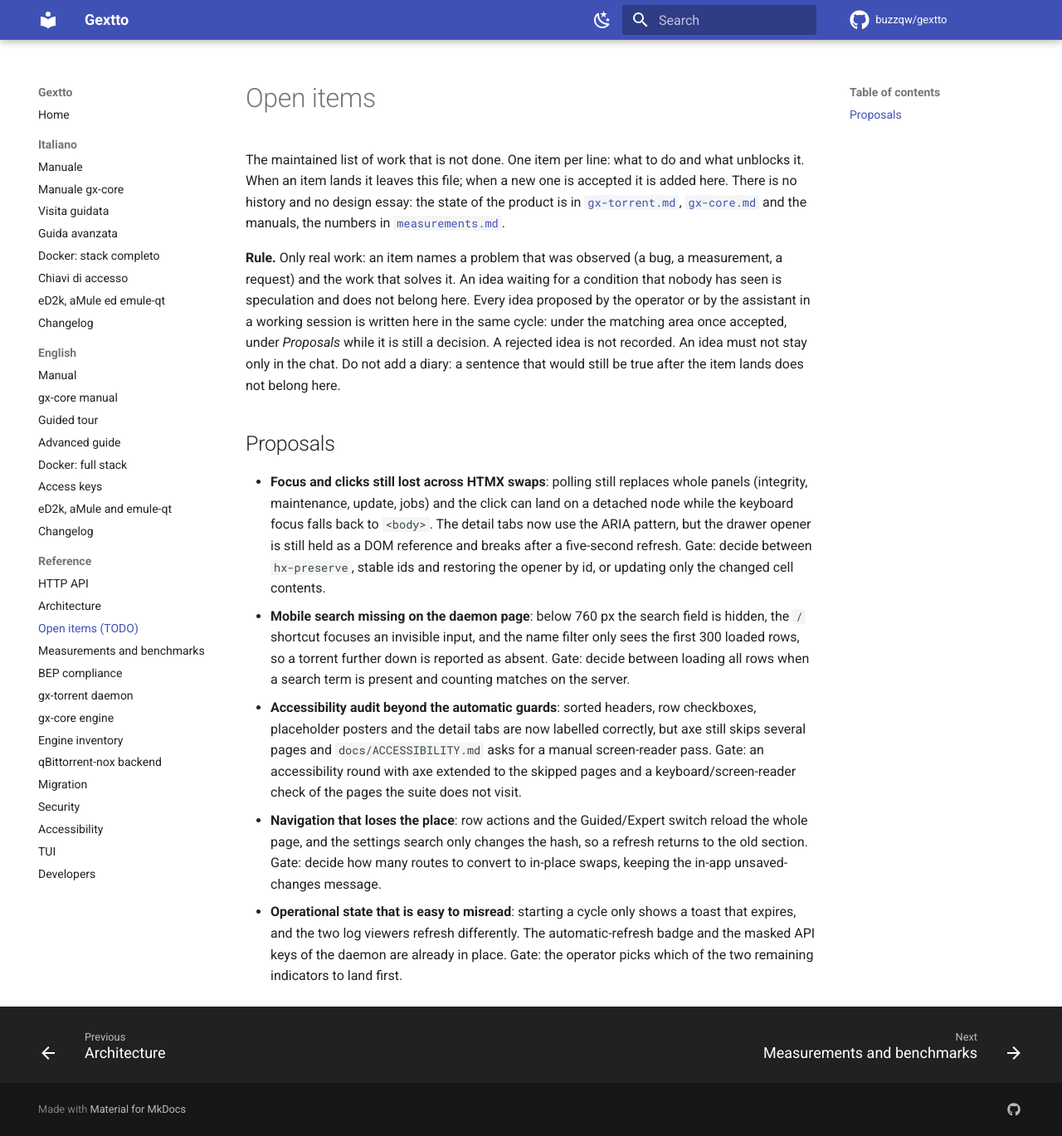
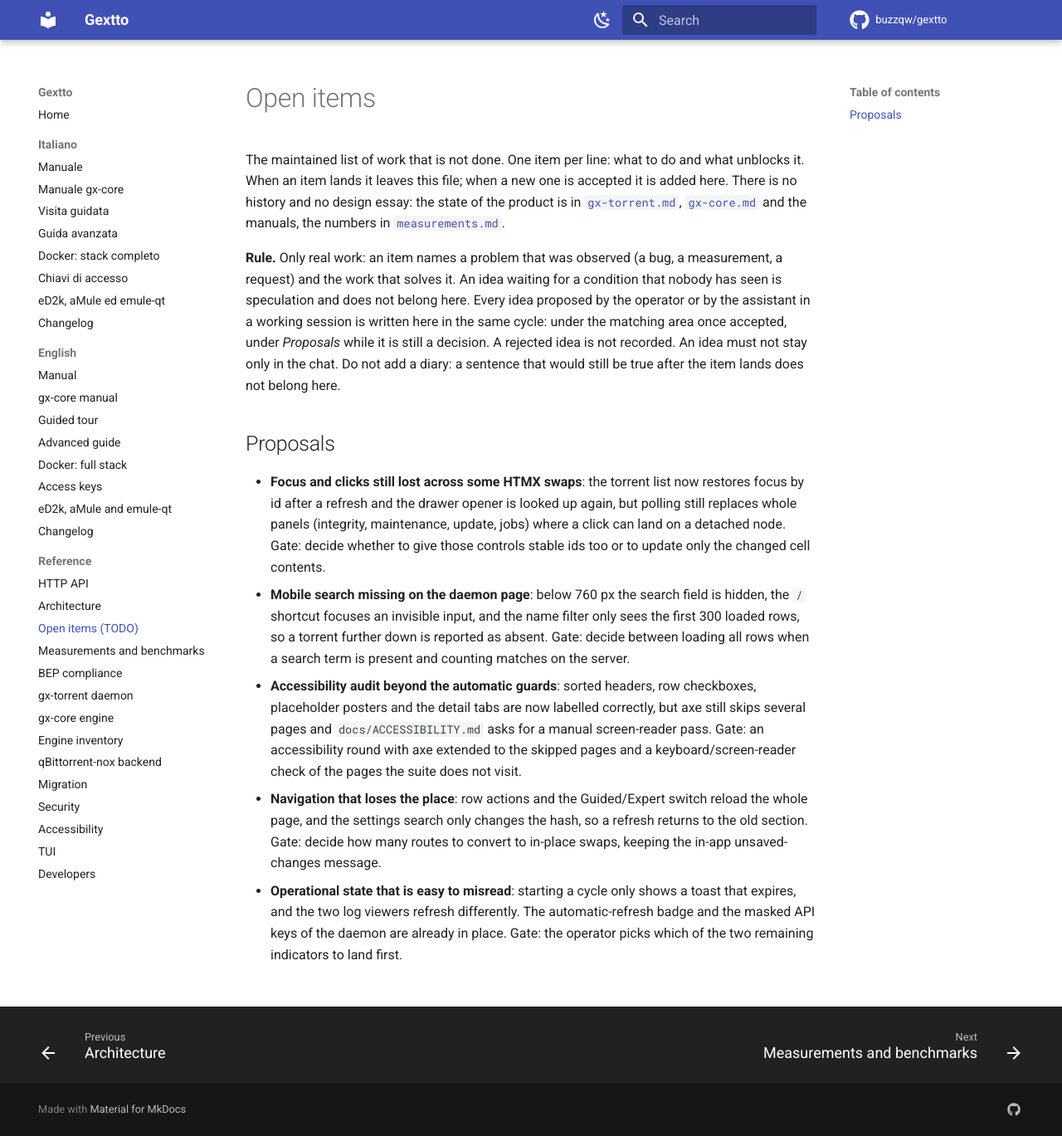
Before and after one commit to buzzqw/gextto, an MkDocs documentation site: the page built from docs/todo.md, in a window 1280 px wide and 1369 px high. Shown: the whole window at 83% size. Built offline with MkDocs 1.6.1 and Material for MkDocs 9.7.7, drawn with Linux system fonts in a browser that asks for light colours; comment, search, counter and statistics services are not loaded.

Commit message:
ui: keep keyboard focus stable across the five-second list refresh

```diff
--- a/docs/todo.md
+++ b/docs/todo.md
@@ -16,12 +16,11 @@ still be true after the item lands does not belong here.
 
 ## Proposals
 
-- **Focus and clicks still lost across HTMX swaps**: polling still replaces whole panels
-  (integrity, maintenance, update, jobs) and the click can land on a detached node while
-  the keyboard focus falls back to `<body>`. The detail tabs now use the ARIA pattern, but
-  the drawer opener is still held as a DOM reference and breaks after a five-second
-  refresh. Gate: decide between `hx-preserve`, stable ids and restoring the opener by id,
-  or updating only the changed cell contents.
+- **Focus and clicks still lost across some HTMX swaps**: the torrent list now restores
+  focus by id after a refresh and the drawer opener is looked up again, but polling still
+  replaces whole panels (integrity, maintenance, update, jobs) where a click can land on a
+  detached node. Gate: decide whether to give those controls stable ids too or to update
+  only the changed cell contents.
 - **Mobile search missing on the daemon page**: below 760 px the search field is hidden,
   the `/` shortcut focuses an invisible input, and the name filter only sees the first 300
   loaded rows, so a torrent further down is reported as absent. Gate: decide between loading
```
Also changed, not shown: changelog.en.md (+1 -0 lines), changelog.md (+1 -0 lines), uiweb/v2/static/v2-core.js (+29 -7 lines), 2 other files.
